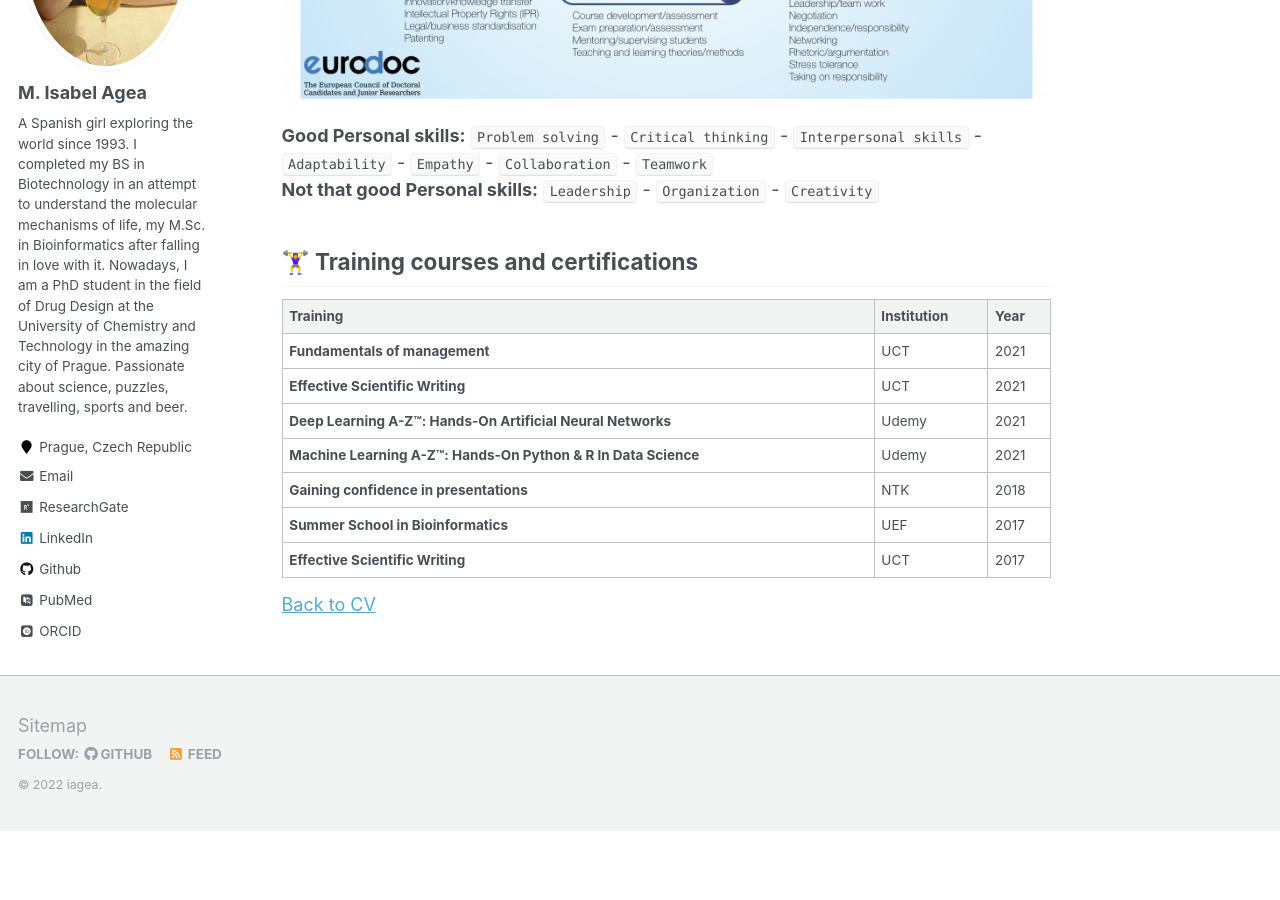
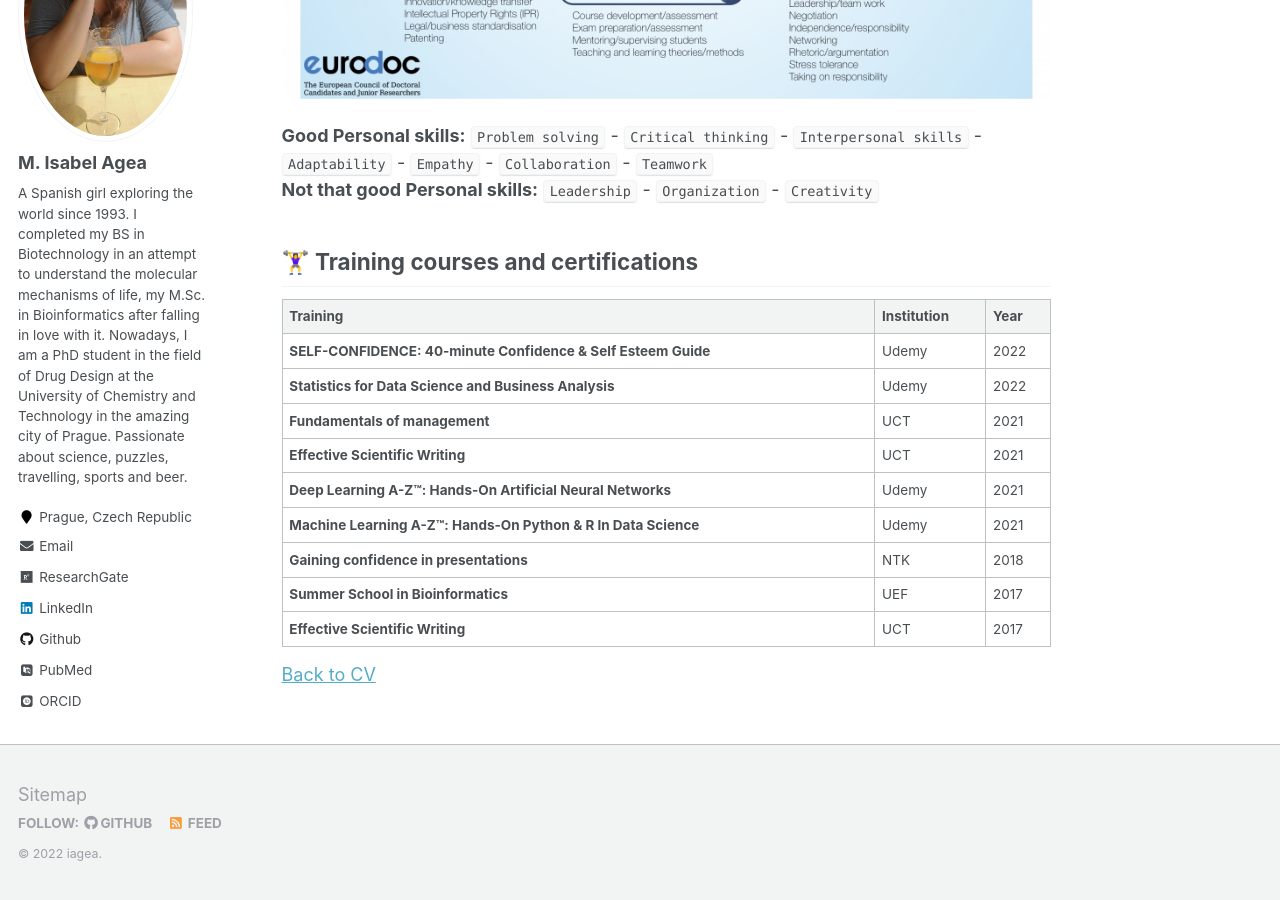
Before and after one commit to Iagea/iagea.github.io, a Jekyll site: the page built from _pages/skills-certifications.md, in a window 1280 px wide and 900 px high, scrolled down 849 px. Built offline with Jekyll 4.4.1, drawn with Linux system fonts in a browser that asks for light colours; some web fonts are replaced; before the commit the page ends 1680 px from its top, so only the background shows below that.

Commit message:
update Udemy certifications

```diff
--- a/_pages/skills-certifications.md
+++ b/_pages/skills-certifications.md
@@ -19,6 +19,8 @@ I try my best to be a better scientist and a better person every day. Therefore,
 
 | Training | Institution | Year
 | ------------- | ------------- | ------------- |
+| **SELF-CONFIDENCE: 40-minute Confidence & Self Esteem Guide** | Udemy | 2022
+| **Statistics for Data Science and Business Analysis** | Udemy | 2022
 | **Fundamentals of management** | UCT | 2021
 | **Effective Scientific Writing** | UCT | 2021
 | **Deep Learning A-Z™: Hands-On Artificial Neural Networks** | Udemy | 2021
```
Also changed, not shown: _pages/jobs.md (+1 -1 lines).
